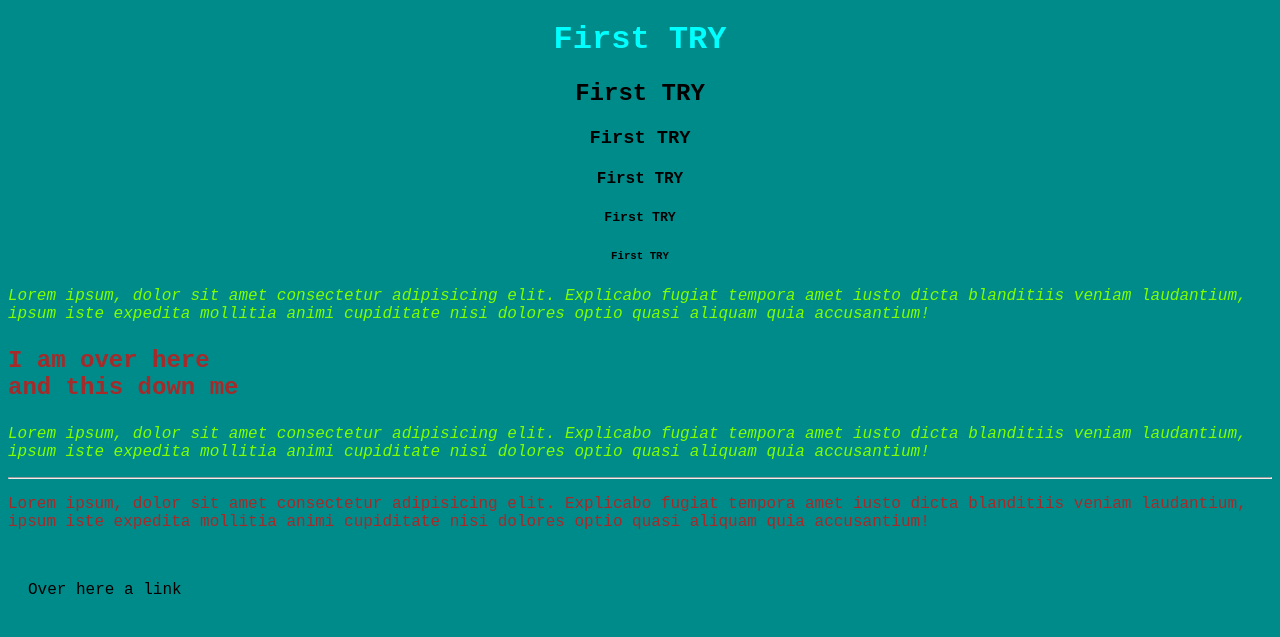
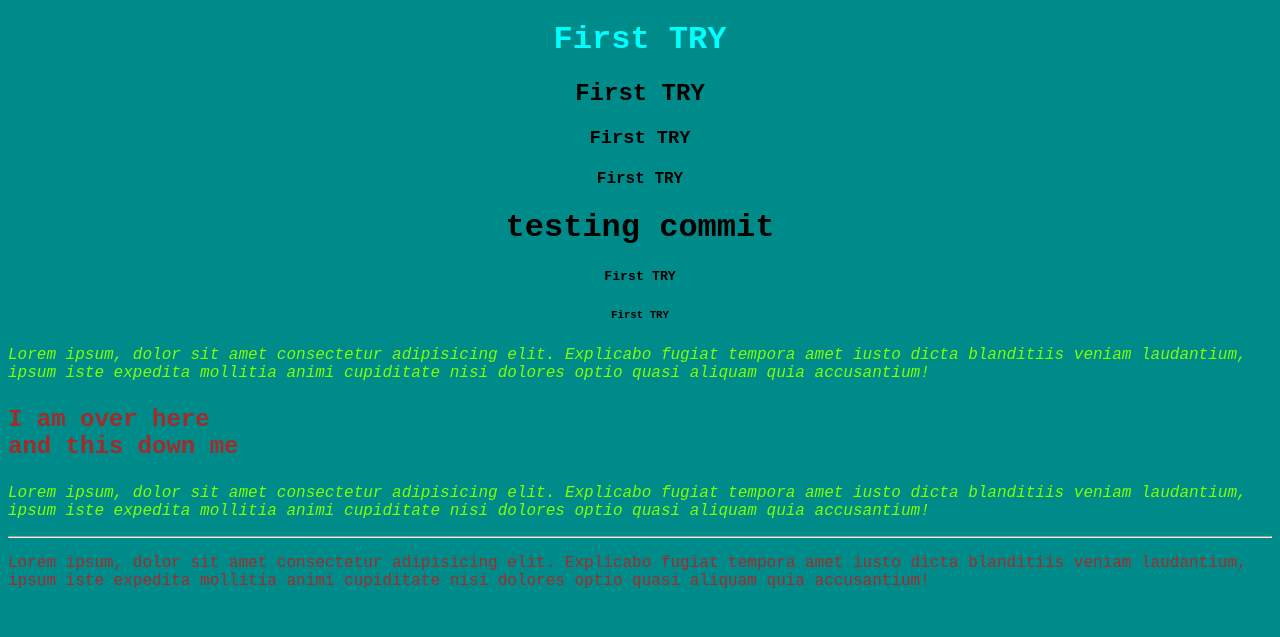
Before and after one commit to jrojasr98/JS, a plain HTML site: page Brandon/First Try/index.html in a window 1280 px wide. Shown: the top 637 px of the page. Drawn offline with Linux system fonts and the light colour scheme.

Commit message:
Cambio h1
h1 cambio

```diff
--- a/Brandon/First Try/index.html
+++ b/Brandon/First Try/index.html
@@ -13,7 +13,7 @@
     <h2> First TRY</h2>
     <h3> First TRY</h3>
     <h4> First TRY
-
+<h1>testing commit</h1>
 
     </h4>
     <h5> First TRY</h5>
```
